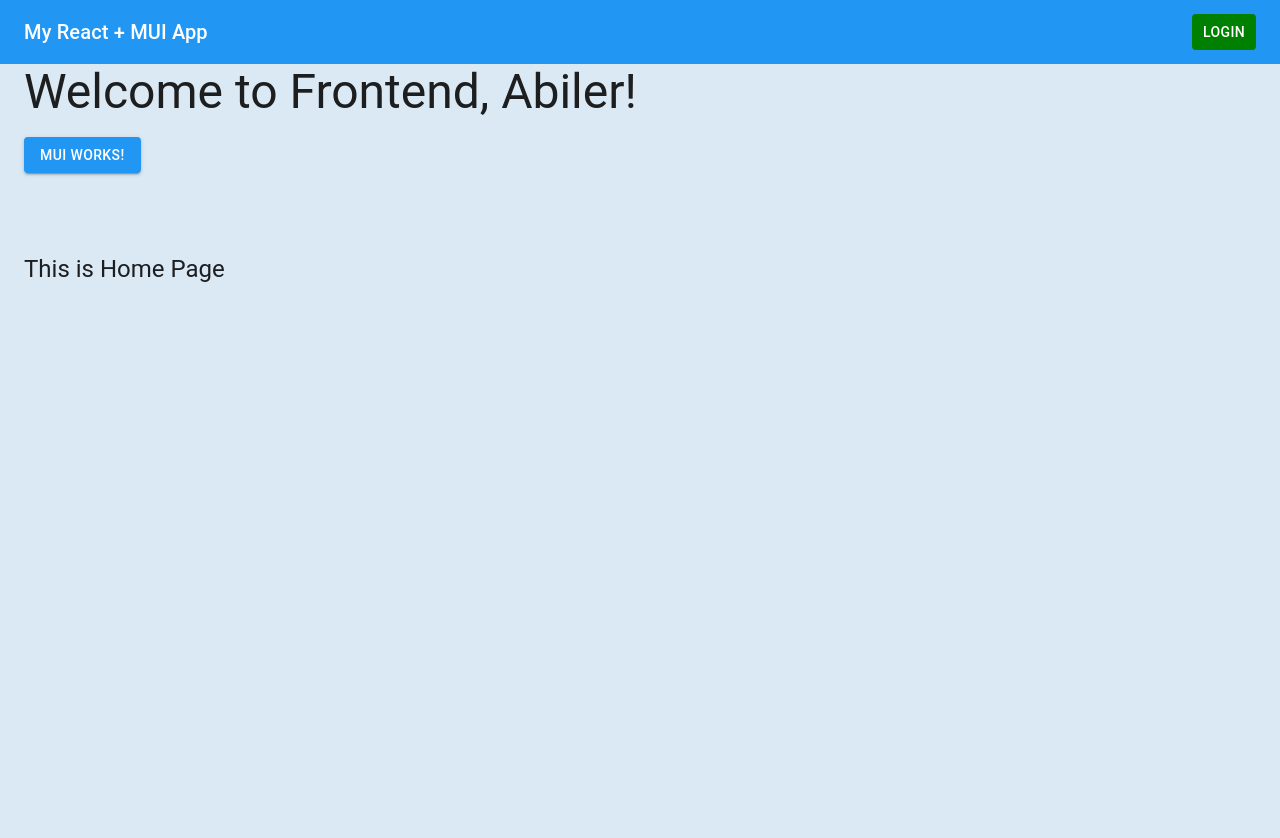
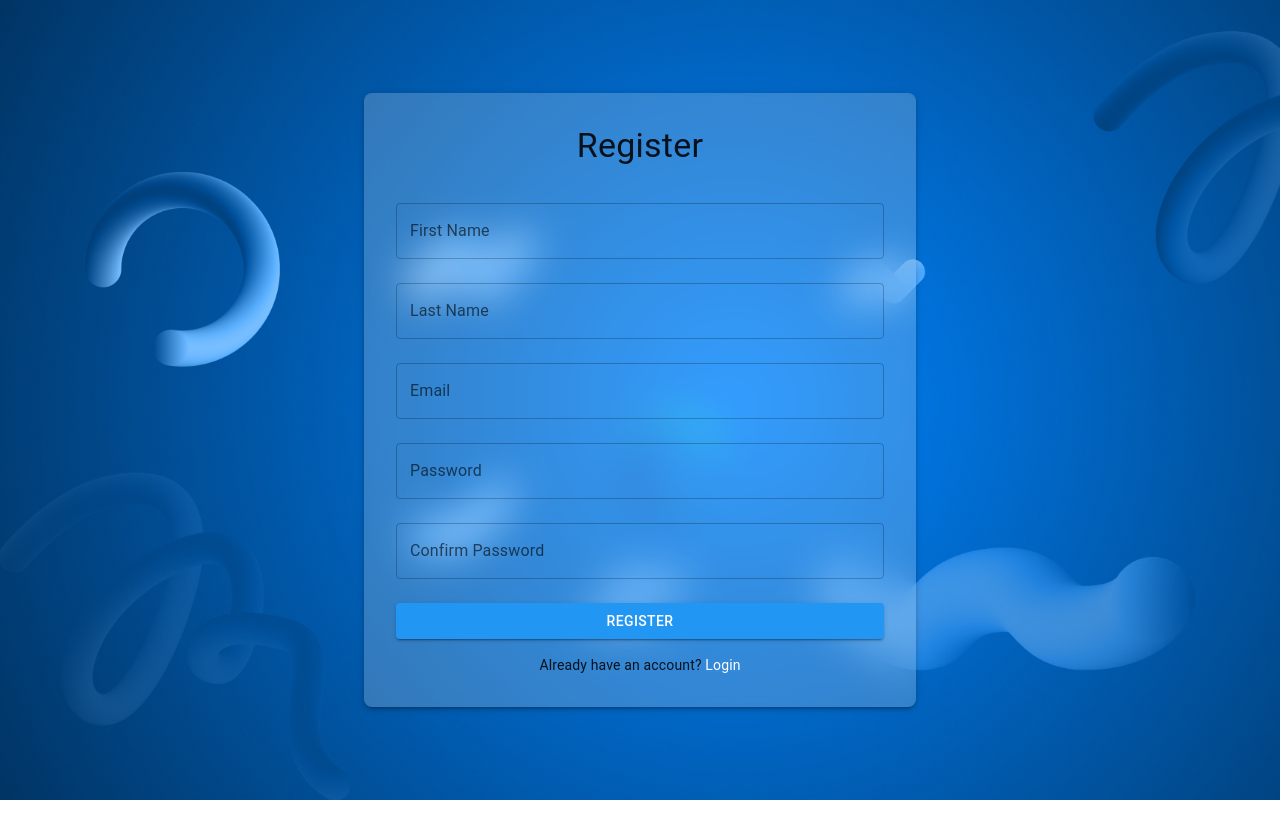
Before and after one commit to m01-project-devs/task-manager, a React (Vite) app in the folder frontend/: page /register in a window 1280 px wide. Shown: the top 838 px of the page. After the commit the page ends 800 px from the top, so only its background shows below. Built offline with nearby package versions, Linux system fonts and the light colour scheme; no server answers.

Commit message:
DEV-25 Implement registration and login pages with React Router integration

```diff
--- a/frontend/package.json
+++ b/frontend/package.json
@@ -14,8 +14,10 @@
     "@emotion/styled": "^11.14.1",
     "@mui/icons-material": "^7.3.6",
     "@mui/material": "^7.3.6",
+    "axios": "^1.13.2",
     "react": "^19.2.0",
-    "react-dom": "^19.2.0"
+    "react-dom": "^19.2.0",
+    "react-router-dom": "^6.30.2"
   },
   "devDependencies": {
     "@eslint/js": "^9.39.1",
--- a/frontend/src/App.jsx
+++ b/frontend/src/App.jsx
@@ -1,30 +1,31 @@
-import { AppBar, Toolbar, Typography, Button, Container } from "@mui/material";
+import { BrowserRouter, Routes, Route, Navigate } from "react-router-dom";
+import { Box } from "@mui/material";
+import RegisterPage from "./pages/RegisterPage";
+import LoginPage from "./pages/LoginPage";
 import HomePage from "./pages/HomePage";
-import { API_BASE_URL } from './config/apiConfig'
 
 function App() {
-  console.log('API_BASE_URL:', API_BASE_URL );
-
   return (
-    <>
-      <AppBar position="static">
-        <Toolbar>
-          <Typography variant="h6" sx={{ flexGrow: 1 }}>
-            My React + MUI App
-          </Typography>
-          <Button color="inherit" sx={{ background: "green", }}>Login</Button>
-        </Toolbar>
-      </AppBar>
-
-      <Container sx={{ background: '#DBE9F4', minHeight: "100vh" }} maxWidth={false}>
-        <Typography variant="h3" gutterBottom>
-          Welcome to Frontend, Abiler!
-        </Typography>
-        <Button variant="contained">MUI Works!</Button>
-        <HomePage/>
-      </Container>
-
-    </>
+    <BrowserRouter>
+      <Box
+        sx={{
+          minHeight: "100vh",
+          display: "flex",
+          justifyContent: "center",
+          alignItems: "center",
+          backgroundImage: "url('./public/background.png')",
+          backgroundSize: "cover",
+          backgroundPosition: "center",
+        }}
+      >
+        <Routes>
+          <Route path="/" element={<Navigate to="/register" replace />} />
+          <Route path="/register" element={<RegisterPage />} />
+          <Route path="/login" element={<LoginPage />} />
+          <Route path="/homepage" element={<HomePage />} />
+        </Routes>
+      </Box>
+    </BrowserRouter>
   );
 }
 
--- /dev/null
+++ b/frontend/src/pages/LoginPage.jsx
@@ -0,0 +1,149 @@
+import React, { useState } from "react";
+import {
+  Container,
+  Box,
+  TextField,
+  Button,
+  Typography,
+  Link,
+  Snackbar,
+  Alert,
+} from "@mui/material";
+import { useNavigate, Link as RouterLink } from "react-router-dom";
+
+const LoginPage = () => {
+  const navigate = useNavigate();
+
+  const [email, setEmail] = useState("");
+  const [password, setPassword] = useState("");
+  const [loading, setLoading] = useState(false);
+  const [error, setError] = useState("");
+  const [success, setSuccess] = useState(false);
+
+  const handleSubmit = async (e) => {
+    e.preventDefault();
+    setError("");
+
+    // Client-side validation
+    if (!email.match(/^\S+@\S+\.\S+$/)) {
+      setError("Please enter a valid email.");
+      return;
+    }
+    if (password.length < 8) {
+      setError("Password must be at least 8 characters.");
+      return;
+    }
+
+    setLoading(true);
+
+    try {
+      const response = await fetch("http://localhost:8080/api/auth/login", {
+        method: "POST",
+        headers: { "Content-Type": "application/json" },
+        body: JSON.stringify({ email, password }),
+      });
+
+      if (!response.ok) {
+        throw new Error("Invalid credentials");
+      }
+
+      setSuccess(true);
+
+      setTimeout(() => {
+        navigate("/home");
+      }, 1000);
+    } catch (err) {
+      setError(err.message || "Something went wrong.");
+    } finally {
+      setLoading(false);
+    }
+  };
+
+  return (
+    <Container maxWidth="sm">
+      <Box
+        sx={{
+          p: 4,
+          display: "flex",
+          flexDirection: "column",
+          alignItems: "center",
+          boxShadow: 3,
+          borderRadius: 2,
+          backgroundColor: "rgba(255, 255, 255, 0.2)",
+          backdropFilter: "blur(20px)",
+        }}
+      >
+        <Typography variant="h4" gutterBottom>
+          Login
+        </Typography>
+        <Box
+          component="form"
+          onSubmit={handleSubmit}
+          sx={{ mt: 1, width: "100%" }}
+        >
+          <TextField
+            label="Email"
+            type="email"
+            variant="outlined"
+            fullWidth
+            margin="normal"
+            value={email}
+            onChange={(e) => setEmail(e.target.value)}
+            required
+          />
+          <TextField
+            label="Password"
+            type="password"
+            variant="outlined"
+            fullWidth
+            margin="normal"
+            value={password}
+            onChange={(e) => setPassword(e.target.value)}
+            required
+          />
+          <Button
+            type="submit"
+            variant="contained"
+            color="primary"
+            fullWidth
+            sx={{ mt: 2 }}
+            disabled={loading}
+          >
+            {loading ? "Logging in..." : "Login"}
+          </Button>
+        </Box>
+
+        <Typography variant="body2" sx={{ mt: 2 }}>
+          Don't have an account?{" "}
+          <Link component={RouterLink} sx={{ color: "white" }} to="/register">
+            Register
+          </Link>
+        </Typography>
+      </Box>
+
+      {/* Error Snackbar */}
+      <Snackbar
+        open={!!error}
+        autoHideDuration={6000}
+        onClose={() => setError("")}
+        anchorOrigin={{ vertical: "top", horizontal: "center" }}
+      >
+        <Alert severity="error" onClose={() => setError("")}>
+          {error}
+        </Alert>
+      </Snackbar>
+
+      {/* Success Snackbar */}
+      <Snackbar
+        open={success}
+        autoHideDuration={3000}
+        onClose={() => setSuccess(false)}
+        anchorOrigin={{ vertical: "top", horizontal: "center" }}
+      >
+        <Alert severity="success">Login successful!</Alert>
+      </Snackbar>
+    </Container>
+  );
+};
+
+export default LoginPage;
--- /dev/null
+++ b/frontend/src/pages/RegisterPage.jsx
@@ -0,0 +1,191 @@
+import React, { useState } from "react";
+import {
+  Container,
+  Box,
+  TextField,
+  Button,
+  Typography,
+  Link,
+  Alert,
+  Snackbar,
+} from "@mui/material";
+import { useNavigate, Link as RouterLink } from "react-router-dom";
+
+const RegisterPage = () => {
+  const navigate = useNavigate();
+
+  const [email, setEmail] = useState("");
+  const [password, setPassword] = useState("");
+  const [confirmPassword, setConfirmPassword] = useState("");
+  const [firstName, setFirstName] = useState("");
+  const [lastName, setLastName] = useState("");
+  const [loading, setLoading] = useState(false);
+  const [error, setError] = useState("");
+  const [success, setSuccess] = useState(false);
+
+  const handleSubmit = async (e) => {
+    e.preventDefault();
+    setError("");
+
+    // Client-side validation
+    if (!email.match(/^\S+@\S+\.\S+$/)) {
+      setError("Please enter a valid email.");
+      return;
+    }
+    if (password.length < 8) {
+      setError("Password must be at least 8 characters.");
+      return;
+    }
+    if (password !== confirmPassword) {
+      setError("Passwords do not match.");
+      return;
+    }
+    if (!firstName.trim() || !lastName.trim()) {
+      setError("First Name and Last Name cannot be empty.");
+      return;
+    }
+
+    setLoading(true);
+
+    try {
+      const response = await fetch("http://localhost:8080/api/auth/register", {
+        method: "POST",
+        headers: { "Content-Type": "application/json" },
+        body: JSON.stringify({ email, password, firstName, lastName }),
+      });
+
+      if (!response.ok) {
+        throw new Error("Server error or email already used");
+      }
+
+      setSuccess(true);
+
+      setTimeout(() => {
+        navigate("/login");
+      }, 1500);
+    } catch (err) {
+      setError(err.message || "Something went wrong.");
+    } finally {
+      setLoading(false);
+    }
+  };
+
+  return (
+    <Container maxWidth="sm">
+      <Box
+        sx={{
+          minHeight: "100vh",
+          display: "flex",
+          justifyContent: "center",
+          alignItems: "center",
+        }}
+      >
+        <Box
+          sx={{
+            p: 4,
+            display: "flex",
+            flexDirection: "column",
+            alignItems: "center",
+            boxShadow: 3,
+            borderRadius: 2,
+            backgroundColor: "rgba(255, 255, 255, 0.2)",
+            backdropFilter: "blur(20px)",
+            width: "100%",
+          }}
+        >
+          <Typography variant="h4" gutterBottom>
+            Register
+          </Typography>
+          <Box
+            component="form"
+            onSubmit={handleSubmit}
+            sx={{ mt: 1, width: "100%" }}
+          >
+            <TextField
+              label="First Name"
+              variant="outlined"
+              fullWidth
+              margin="normal"
+              value={firstName}
+              onChange={(e) => setFirstName(e.target.value)}
+            />
+            <TextField
+              label="Last Name"
+              variant="outlined"
+              fullWidth
+              margin="normal"
+              value={lastName}
+              onChange={(e) => setLastName(e.target.value)}
+            />
+            <TextField
+              label="Email"
+              variant="outlined"
+              fullWidth
+              margin="normal"
+              value={email}
+              onChange={(e) => setEmail(e.target.value)}
+            />
+            <TextField
+              label="Password"
+              type="password"
+              variant="outlined"
+              fullWidth
+              margin="normal"
+              value={password}
+              onChange={(e) => setPassword(e.target.value)}
+            />
+            <TextField
+              label="Confirm Password"
+              type="password"
+              variant="outlined"
+              fullWidth
+              margin="normal"
+              value={confirmPassword}
+              onChange={(e) => setConfirmPassword(e.target.value)}
+            />
+            <Button
+              type="submit"
+              variant="contained"
+              color="primary"
+              fullWidth
+              sx={{ mt: 2 }}
+              disabled={loading}
+            >
+              {loading ? "Registering..." : "Register"}
+            </Button>
+          </Box>
+          <Typography variant="body2" sx={{ mt: 2 }}>
+            Already have an account?{" "}
+            <Link component={RouterLink} sx={{ color: "white" }} to="/login">
+              Login
+            </Link>
+          </Typography>
+        </Box>
+      </Box>
+
+      {/* Error Snackbar */}
+      <Snackbar
+        open={!!error}
+        autoHideDuration={6000}
+        onClose={() => setError("")}
+        anchorOrigin={{ vertical: "top", horizontal: "center" }}
+      >
+        <Alert severity="error" onClose={() => setError("")}>
+          {error}
+        </Alert>
+      </Snackbar>
+
+      {/* Success Snackbar */}
+      <Snackbar
+        open={success}
+        autoHideDuration={3000}
+        onClose={() => setSuccess(false)}
+        anchorOrigin={{ vertical: "top", horizontal: "center" }}
+      >
+        <Alert severity="success">Registration successful!</Alert>
+      </Snackbar>
+    </Container>
+  );
+};
+
+export default RegisterPage;
```
Also changed, not shown: frontend/public/background.png (added), 1 other file (tests, documents, lock files or other folders).
